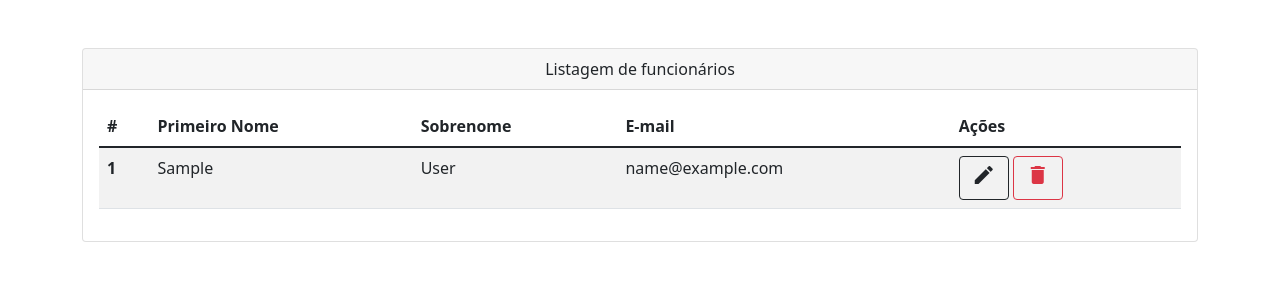
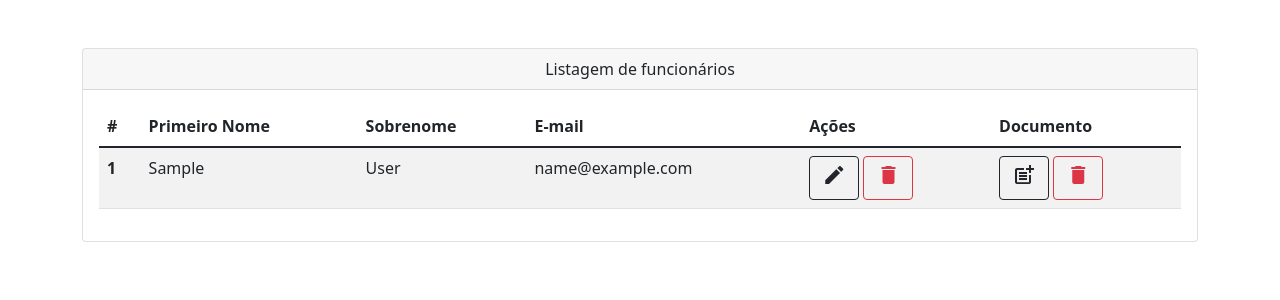
Before and after one commit to peidrao/gestaorh, a Django app: page /funcionarios/list in a window 1280 px wide. Shown: the part 56-356 px from the top of the page. Run offline with Django 3.2, Linux system fonts and the light colour scheme; the visitor is signed in with stand-in values (Sample User, id 1); data comes from the database, SQL or seed files in the repository; parts of the project's set-up code (start-up, migrations or seed data) failed here and were passed over; some libraries are stand-ins or nearby versions.

Commit message:
add: documento

```diff
--- a/apps/documentos/models.py
+++ b/apps/documentos/models.py
@@ -8,6 +8,7 @@ class Documento(models.Model):
         max_length=255, help_text='Descição do documento')
     funcionario = models.ForeignKey(
         Funcionario, on_delete=models.PROTECT, null=True, blank=True)
+    documento = models.FileField(upload_to='documentos/')
 
     def __str__(self) -> str:
         return f'{self.descricao}'
--- a/apps/funcionarios/templates/list.html
+++ b/apps/funcionarios/templates/list.html
@@ -18,6 +18,7 @@
                 <th scope="col">Sobrenome</th>
                 <th scope="col">E-mail</th>
                 <th scope="col">Ações</th>
+                <th scope="col">Documento</th>
             </tr>
         </thead>
         <tbody>
@@ -37,6 +38,17 @@
                   </button>
 
                 </td>
+                <td>
+                  <a href="{% url 'documento:create' funcionario.id %}" class="btn btn-outline-dark">
+                    <span class="material-icons">post_add</span>
+                  </a>
+
+                  <button id="{{ funcionario.id }}" class="btn btn-outline-danger remove_funcionario">
+                    <span class="material-icons">delete</span>
+                  </button>
+
+                </td>
+
             </tr>
         {% endfor %}
         </tbody>
--- a/gestao_rh/urls.py
+++ b/gestao_rh/urls.py
@@ -9,6 +9,7 @@ urlpatterns = [
     path('', include('apps.core.urls')),
     path('funcionarios/', include('apps.funcionarios.urls')),
     path('departamentos/', include('apps.departamentos.urls')),
+    path('documentos/', include('apps.documentos.urls')),
     path('empresa/', include('apps.empresas.urls')),
     path('accounts/', include('django.contrib.auth.urls')),
 ]
```
Also changed, not shown: apps/documentos/views.py (+37 -2 lines), apps/departamentos/migrations/0004_alter_departamento_nome.py (added), 1 other file.
